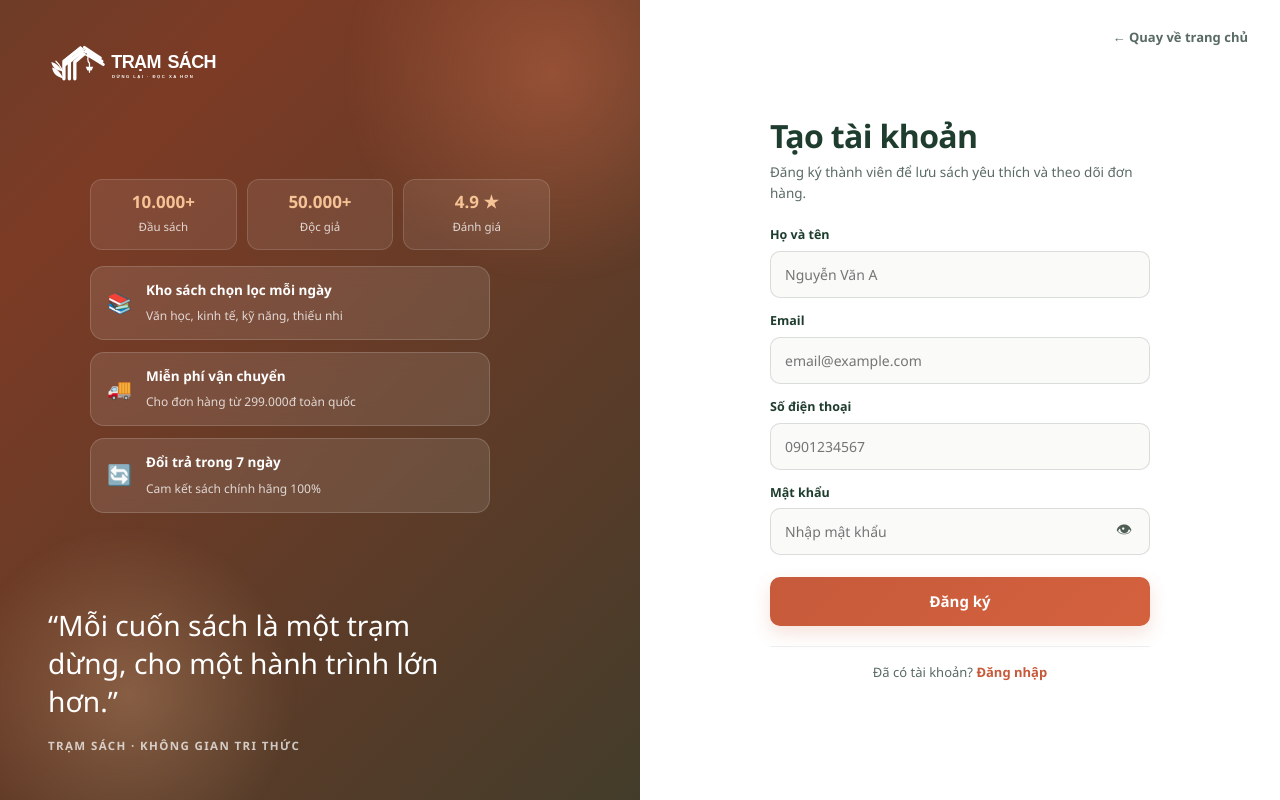
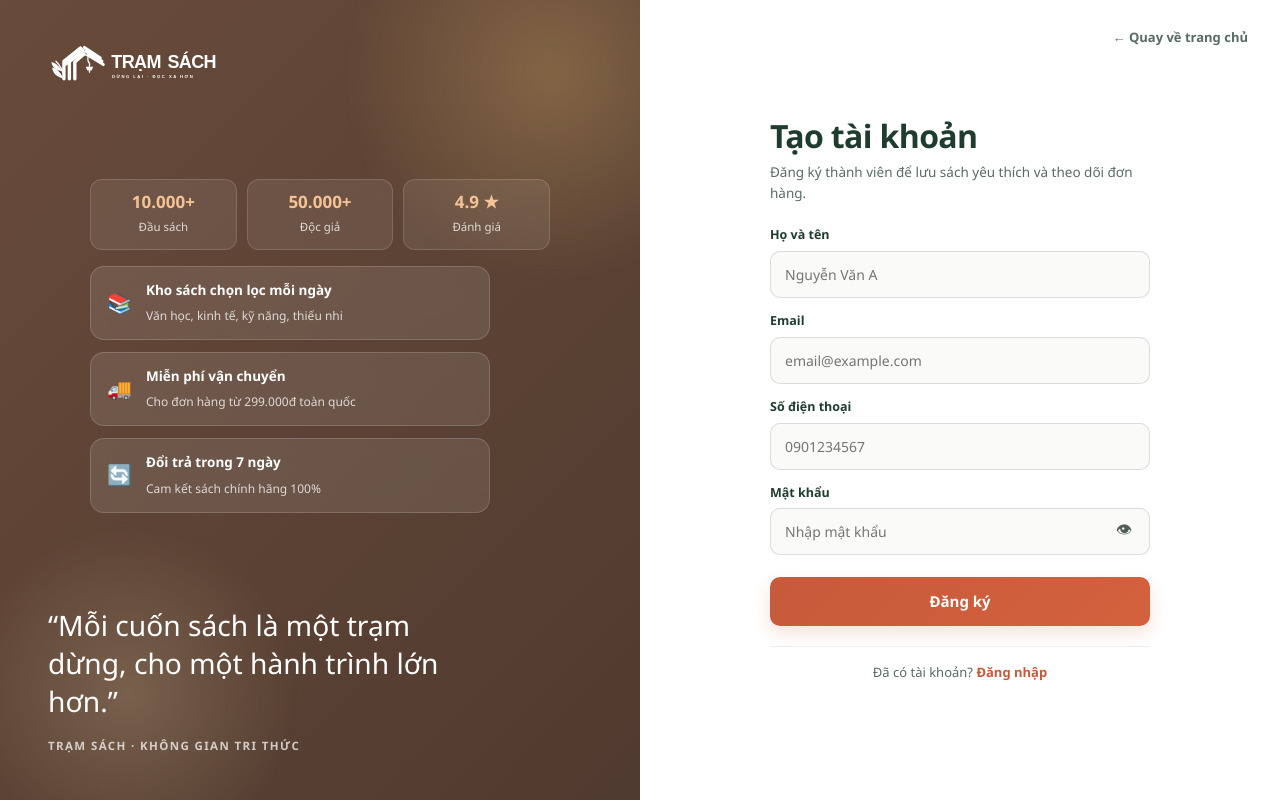
Before and after one commit to triuki123/KLTN, a Flask app: page /register in a window 1280 px wide. Run offline with Flask 3, Linux system fonts and the light colour scheme; some libraries are stand-ins or nearby versions.

Commit message:
ui: warm vintage bookbinding/library color palette for split auth

```diff
--- a/flask_app/static/css/password-recovery.css
+++ b/flask_app/static/css/password-recovery.css
@@ -17,9 +17,9 @@ body.auth-page-body {
 
 .split-auth-media {
   position: relative;
-  background: linear-gradient(-45deg, #10261c, #1f3d2e, #7c3b25, #1b4332);
+  background: linear-gradient(-45deg, #2c221e, #4a372d, #6b4c3b, #3b2d26);
   background-size: 400% 400%;
-  animation: splitAuthBgMove 9s ease infinite;
+  animation: splitAuthBgMove 10s ease infinite;
   display: flex;
   flex-direction: column;
   padding: clamp(28px, 4vw, 44px) clamp(24px, 4vw, 48px);
@@ -47,7 +47,7 @@ body.auth-page-body {
   height: 380px;
   top: -90px;
   right: -70px;
-  background: radial-gradient(circle, rgba(226, 120, 82, 0.36) 0%, transparent 70%);
+  background: radial-gradient(circle, rgba(228, 189, 112, 0.28) 0%, transparent 70%);
 }
 
 .split-auth-media::after {
@@ -55,7 +55,7 @@ body.auth-page-body {
   height: 320px;
   bottom: -70px;
   left: -50px;
-  background: radial-gradient(circle, rgba(245, 195, 150, 0.26) 0%, transparent 70%);
+  background: radial-gradient(circle, rgba(245, 222, 179, 0.2) 0%, transparent 70%);
   animation-delay: -3.5s;
 }
 
```
